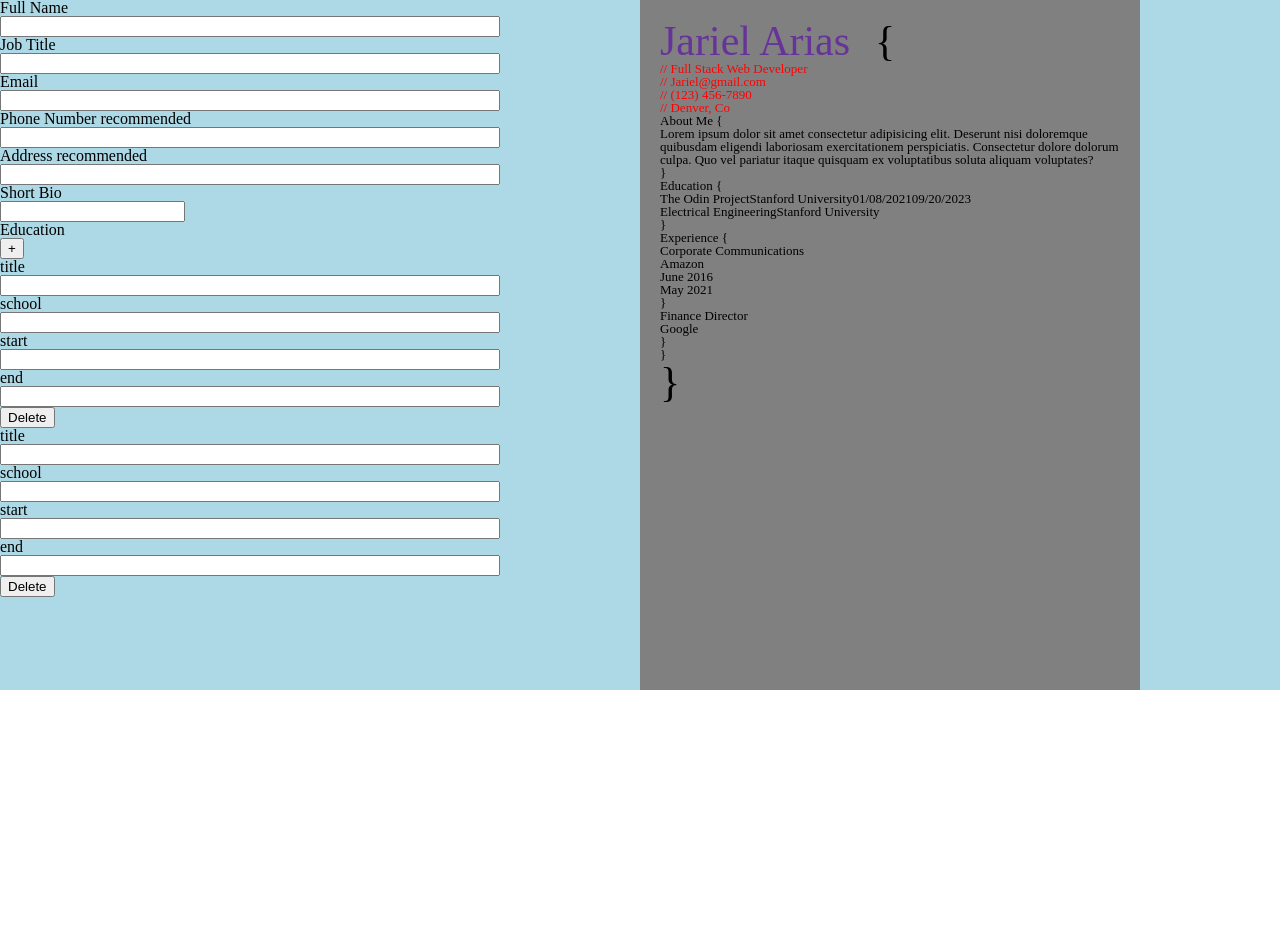
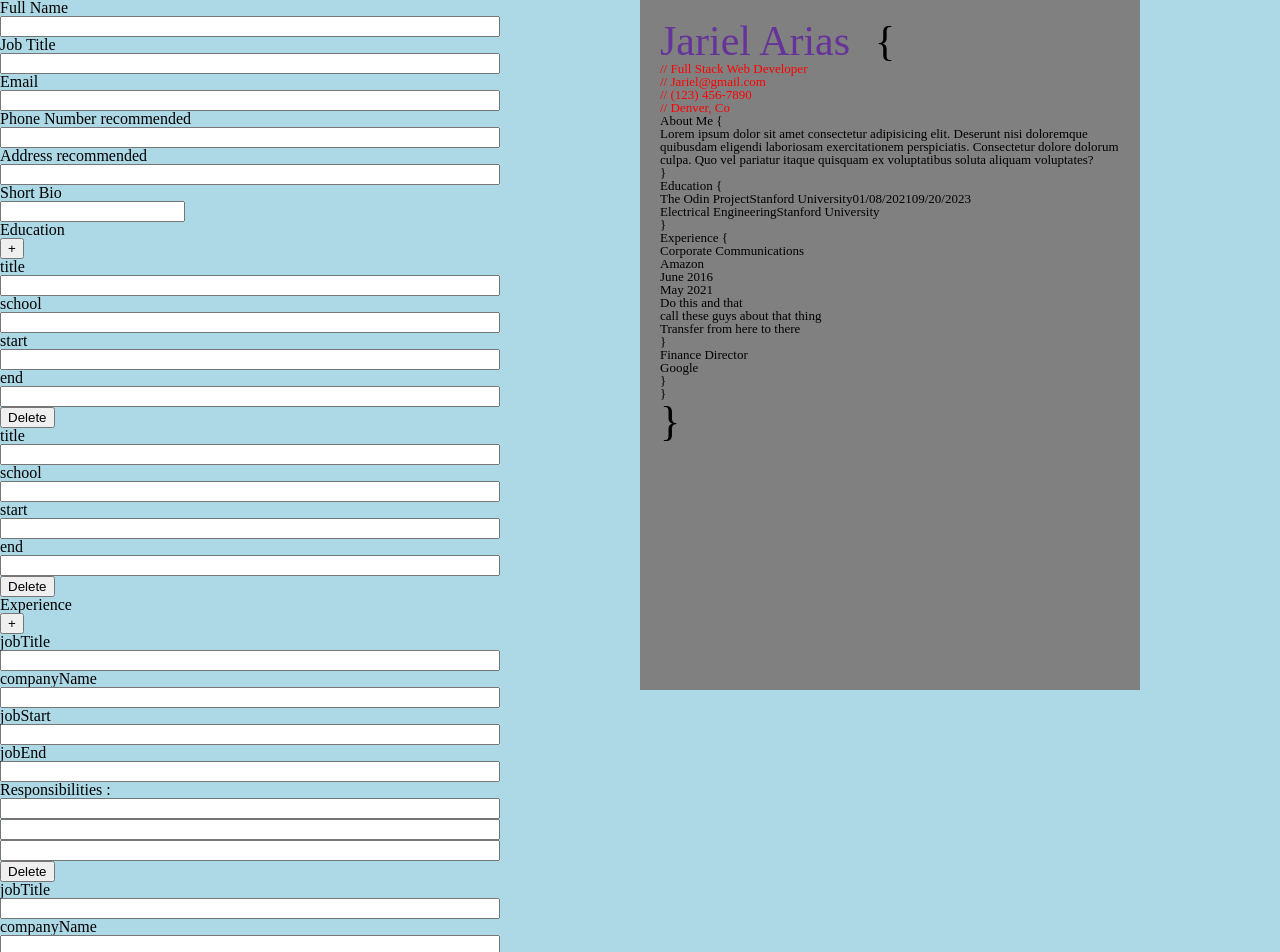
Before and after one commit to 0xJariel/_CVBuilder, a React (Vite) app: page / in a window 1280 px wide. Shown: the top 952 px of the page. Before the commit the page ends 800 px from the top, so only its background shows below. Built offline with nearby package versions, Linux system fonts and the light colour scheme.

Commit message:
experience editor - missing responisibilities

```diff
--- a/src/App.jsx
+++ b/src/App.jsx
@@ -10,6 +10,7 @@ import Education from "./Education";
 import EducationEditor from "./EducationEditor";
 import uuid from "react-uuid";
 import Experience from "./Experience";
+import ExpierenceEditor from "./ExperienceEditor";
 
 function App() {
   const [heading, setHeading] = useState({
@@ -50,9 +51,9 @@ function App() {
       jobStart: "June 2016",
       jobEnd: "May 2021",
       responsibilities: [
-        { descrtiption: "Do this and that", key: uuid() },
-        { descrtiption: "call these guys about that thing", key: uuid() },
-        { descrtiption: "Transfer from here to there", key: uuid() },
+        { description: "Do this and that", key: uuid() },
+        { description: "call these guys about that thing", key: uuid() },
+        { description: "Transfer from here to there", key: uuid() },
       ],
       key: uuid(),
     },
@@ -63,9 +64,9 @@ function App() {
       jobEnd: "",
       jobEnd: "",
       responsibilities: [
-        { descrtiption: "", key: uuid() },
-        { descrtiption: "", key: uuid() },
-        { descrtiption: "", key: uuid() },
+        { description: "", key: uuid() },
+        { description: "", key: uuid() },
+        { description: "", key: uuid() },
       ],
       key: uuid(),
     },
@@ -80,6 +81,7 @@ function App() {
           degreeList={degreeList}
           setDegreeList={setDegreeList}
         />
+        <ExpierenceEditor jobList={jobList} setJobList={setJobList} />
       </EditorSection>
       <PreviewSection>
         <div className="preview-page">
--- a/src/Experience.jsx
+++ b/src/Experience.jsx
@@ -18,7 +18,7 @@ function Experience(props) {
             {i.responsibilities.map((item) => {
               return (
                 <li className="description" key={item.key}>
-                  {item[0]}
+                  {item.description}
                 </li>
               );
             })}
--- /dev/null
+++ b/src/ExperienceEditor.jsx
@@ -0,0 +1,135 @@
+import { styled } from "styled-components";
+import uuid from "react-uuid";
+import "./index.css";
+
+const ExpierenceEditor = ({ jobList, setJobList }) => {
+  const handleChange = (e) => {
+    e.preventDefault();
+    const name = e.target.name;
+    console.log(name);
+    const key = e.target.parentElement.parentElement.id;
+    setJobList((prev) => {
+      // Find the index of the object with the matching "key"
+      const index = prev.findIndex((job) => job.key === key);
+
+      // If the object with the matching "key" is found, create a new array
+      // with the updated object
+      if (index !== -1) {
+        const updatedList = [...prev]; // Create a copy of the previous array
+        updatedList[index] = { ...updatedList[index], [name]: e.target.value }; // Update the "taget.name" property
+        console.log(updatedList);
+        return updatedList;
+      }
+      console.log("not found");
+      // If the object with the matching "key" is not found, return the previous state
+      return prev;
+    });
+  };
+
+  const newJob = (e) => {
+    e.preventDefault();
+    const jobObject = {
+      jobTitle: "Finance Director",
+      companyName: "Google",
+      jobStart: "",
+      jobEnd: "",
+      jobEnd: "",
+      responsibilities: [
+        { description: "", key: uuid() },
+        { description: "", key: uuid() },
+        { description: "", key: uuid() },
+      ],
+      key: uuid(),
+    };
+
+    setJobList((prev) => {
+      return [...prev, jobObject];
+    });
+  };
+
+  const deleteJob = (e) => {
+    e.preventDefault();
+    const key = e.currentTarget.parentElement.id;
+    setJobList((prev) => {
+      return prev.filter((item) => item.key !== key);
+    });
+  };
+
+  const labelMaker = (listItem) => {
+    const labels = [];
+
+    for (const propName in listItem) {
+      if (propName == "key" || propName == "responsibilities") {
+        continue;
+      } else {
+        labels.push(
+          <label htmlFor={propName} key={propName} id={propName}>
+            {propName}
+            <input type="text" name={propName} onChange={handleChange} />
+          </label>
+        );
+      }
+    }
+
+    return labels;
+  };
+
+  const handleResponsibilityChange = (e) => {
+    console.log(e.target.value);
+  };
+
+  const descriptionMaker = (list) => {
+    const responsibilityLabels = [];
+
+    list.forEach((element) => {
+      responsibilityLabels.push(
+        <label htmlFor={element.key} key={element.key} id={element.key}>
+          <input
+            type="text"
+            name={element.key}
+            onChange={handleResponsibilityChange}
+          />
+        </label>
+      );
+    });
+
+    return responsibilityLabels;
+  };
+
+  const formMaker = (list) => {
+    return list.map((i) => {
+      return (
+        <form className="experienceForm" key={i.key} id={i.key}>
+          {labelMaker(i)}
+          <div className="responsibilities">
+            <div>Responsibilities :</div>
+            {descriptionMaker(i.responsibilities)}
+          </div>
+          <button onClick={deleteJob}>Delete</button>
+        </form>
+      );
+    });
+  };
+  const forms = formMaker(jobList);
+
+  return (
+    <StyledExperienceEditor>
+      <div className="title">
+        <h2>Experience</h2>
+        <button onClick={newJob}>+</button>
+      </div>
+      {forms}
+    </StyledExperienceEditor>
+  );
+};
+
+export default ExpierenceEditor;
+
+const StyledExperienceEditor = styled.section`
+  display: grid;
+  max-width: 500px;
+
+  label {
+    display: grid;
+  }
+`;
```
